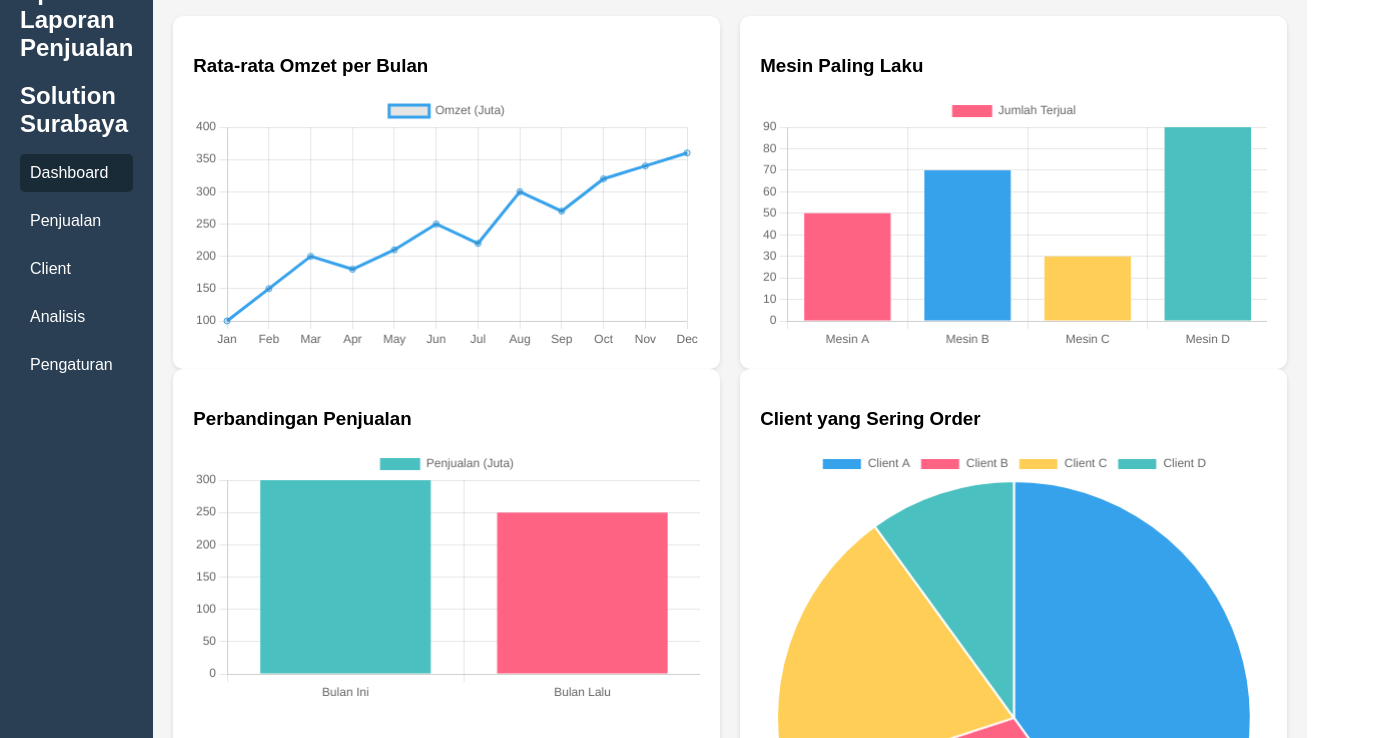
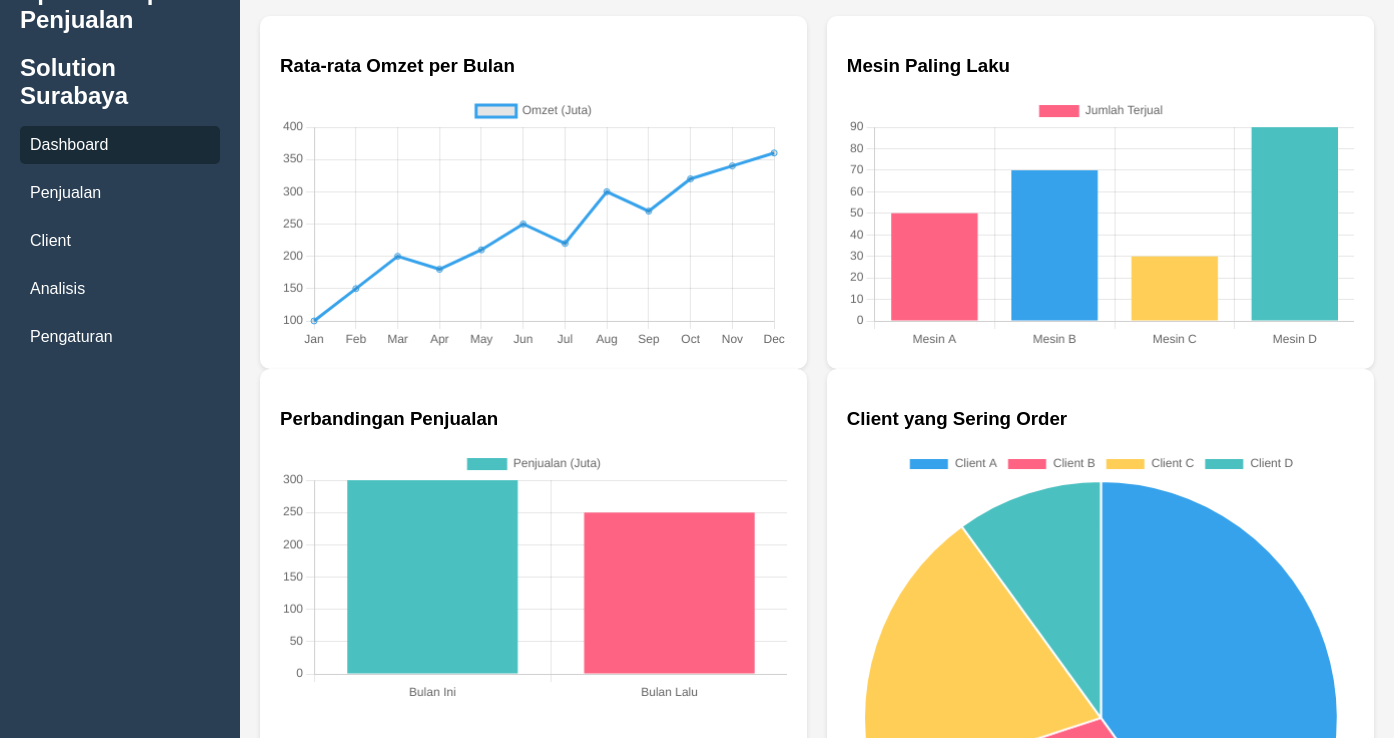
Before and after one commit to renz93/sales-report-app, a plain HTML site: page index.html in a window 1280 px wide. Shown: the part 62-800 px from the top of the page, 1394 px wide, since content can reach past the window. Drawn offline with nearby package versions, Linux system fonts and the light colour scheme.

Commit message:
Update style.css

```diff
--- a/style.css
+++ b/style.css
@@ -20,7 +20,7 @@ body {
 .sidebar {
   background-color: #2A3F54;
   color: white;
-  width: 100%; /* Lebar sidebar */
+  width: 15em; /* Lebar sidebar */
   height: 100%; /* Tinggi penuh */
   padding: 20px;
   box-sizing: border-box; /* Pastikan padding tidak memengaruhi ukuran */
```
